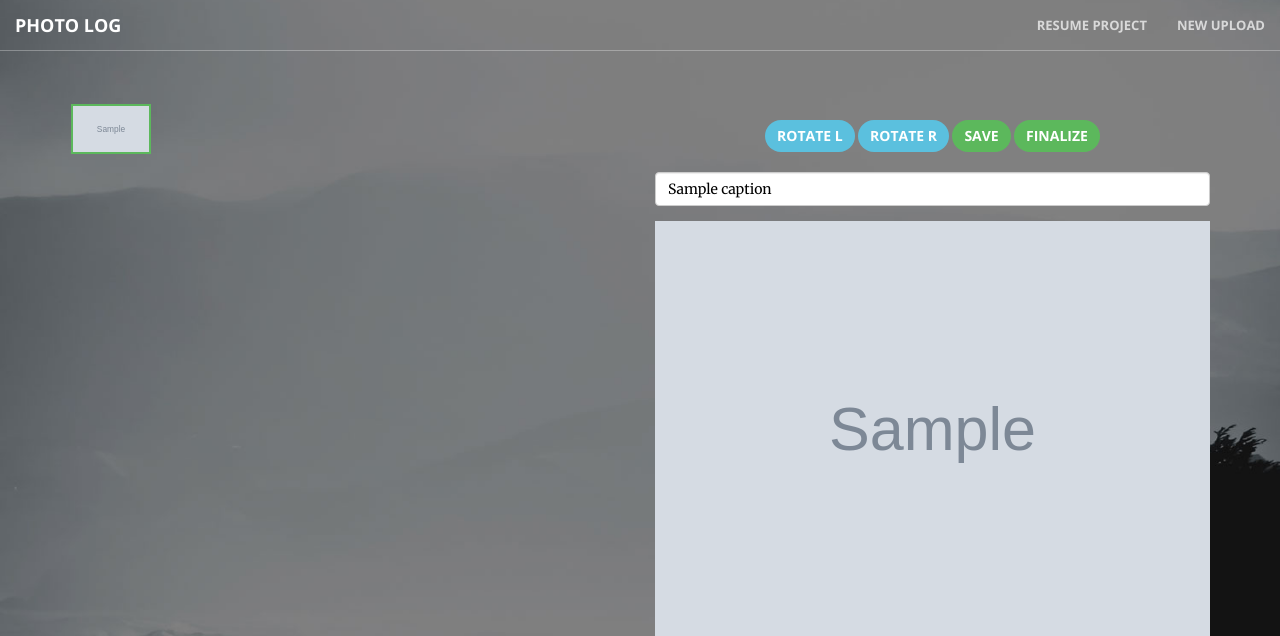
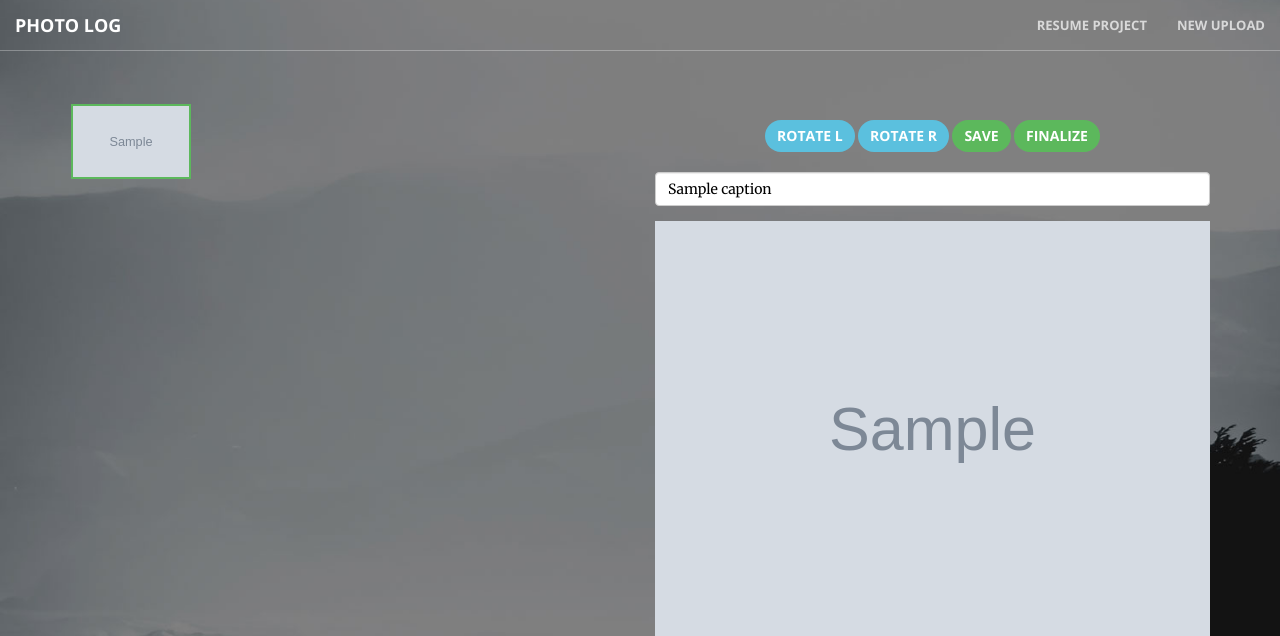
Before and after one commit to lyncas/photolog, a Django app: template photoreport/templates/preview.html in a window 1280 px wide. Shown: the top 636 px of the page. Run offline with Django 3.2, Linux system fonts and the light colour scheme; the template is opened without the code that fills it: most values are stand-ins (such as "Sample title", 1, 10 or a date in 2020); grey boxes marked "Sample" are stand-in pictures; some libraries are stand-ins or nearby versions.

Commit message:
made the gallery 4 wide instead of 6 wide

```diff
--- a/photoreport/mainapp/models.py
+++ b/photoreport/mainapp/models.py
@@ -38,7 +38,7 @@ class Image(models.Model):
 
         # Set our max thumbnail size in a tuple (max width, max height)
         # preview.html has to be changed for this to work.
-        thumbnail_size = (80, 80)  # 120 also looks good
+        thumbnail_size = (120, 80)  # 120 also looks good
 
         # django_type = self.image.file.content_type
 
--- a/photoreport/templates/preview.html
+++ b/photoreport/templates/preview.html
@@ -20,7 +20,7 @@
 
             {% for image in images %}
 
-	       <li id="{{image.id}}" onclick="process_image('{{image.image.url}}', '{{image.id}}', 'false')" style="width: 80px;height:50px;"><img class="rotate-0" src="{{image.thumbnail.url}}" style="vertical-align: top;"></li>
+	       <li id="{{image.id}}" onclick="process_image('{{image.image.url}}', '{{image.id}}', 'false')" style="width: 120px;height:75px;"><img class="rotate-0" src="{{image.thumbnail.url}}" style="vertical-align: top;"></li>
 	    {% endfor %}
 
 	    </ul>
@@ -253,10 +253,10 @@ $( document ).ready(function() {
     var $container;
     $container = $image.parent();
 
-    var adjustPosition = false;
-    if ($image.attr('id') == 'main-img') {
-        adjustPosition = true;
-    }
+    var adjustPosition = true;
+    //if ($image.attr('id') == 'main-img') {
+    //    adjustPosition = true;
+    //}
 
     var containerWidth = $container.innerWidth();
     var containerHeight = $container.innerHeight();
@@ -284,13 +284,13 @@ $( document ).ready(function() {
     var newImageWidth;
     var newImageHeight;
     var newContainerHeight;
-    if(containerWidth==80){//80 is the default width for the container that holds a thumbnail
+    if(containerWidth==120){//80 is the default width for the container that holds a thumbnail
         if(horizontal){
-            newImageWidth=80;
-            newImageHeight=50;
+            newImageWidth=120;
+            newImageHeight=75;
             }
          else{
-            newImageWidth=50;
+            newImageWidth=75;
             newIamgeHeight=newImageWidth * (imageHeight/imageWidth);
             }
          $image.css({'width': newImageWidth+'px', 'height': newImageHeight+'px'});
```
